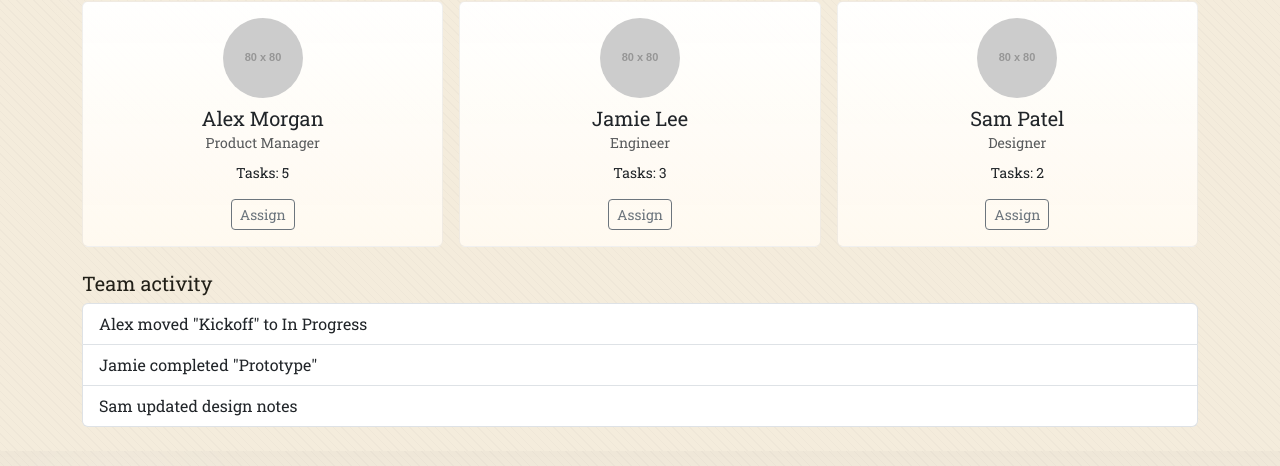
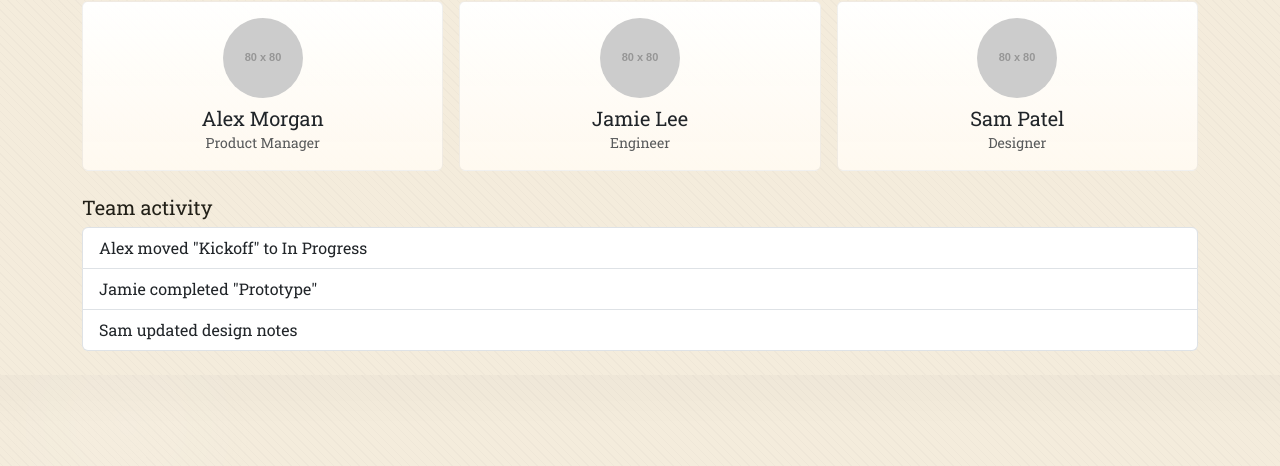
Before and after one commit to owen-newberry/ase-330-team-project, a plain HTML site: page teams.html in a window 1280 px wide. Shown: the part 138-604 px from the top of the page. Drawn offline with nearby package versions, Linux system fonts and the light colour scheme; placeholder pictures from the web are drawn by us.

Commit message:
removed buttons without purpose

```diff
--- a/teams.html
+++ b/teams.html
@@ -57,8 +57,6 @@
             <img src="https://via.placeholder.com/80" class="rounded-circle mb-2" alt="avatar">
             <h5 class="card-title mb-0">Alex Morgan</h5>
             <small class="text-muted">Product Manager</small>
-            <p class="mt-2 small">Tasks: 5</p>
-            <a class="btn btn-sm btn-outline-secondary">Assign</a>
           </div>
         </div>
       </div>
@@ -69,8 +67,6 @@
             <img src="https://via.placeholder.com/80" class="rounded-circle mb-2" alt="avatar">
             <h5 class="card-title mb-0">Jamie Lee</h5>
             <small class="text-muted">Engineer</small>
-            <p class="mt-2 small">Tasks: 3</p>
-            <a class="btn btn-sm btn-outline-secondary">Assign</a>
           </div>
         </div>
       </div>
@@ -81,8 +77,6 @@
             <img src="https://via.placeholder.com/80" class="rounded-circle mb-2" alt="avatar">
             <h5 class="card-title mb-0">Sam Patel</h5>
             <small class="text-muted">Designer</small>
-            <p class="mt-2 small">Tasks: 2</p>
-            <a class="btn btn-sm btn-outline-secondary">Assign</a>
           </div>
         </div>
       </div>
```
